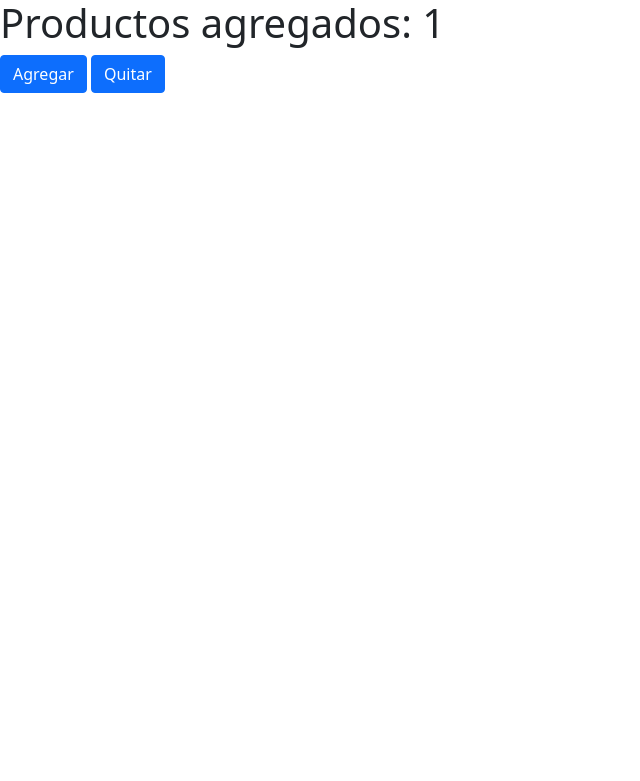
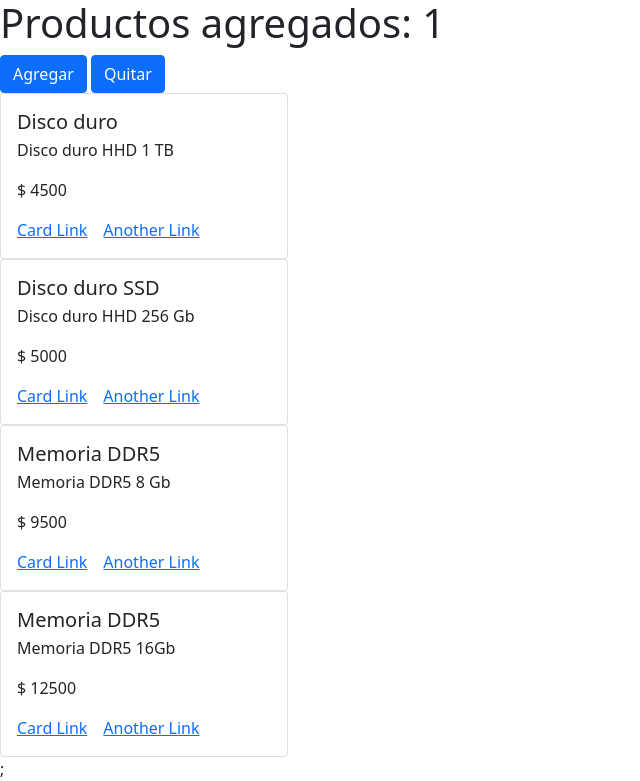
Before and after one commit to LJorsini/proyectoFinalReactJS, a React (Create React App) app: page / in a window 1280 px wide. Shown: the part 527-1308 px from the top of the page, without its empty margins (0-640 px from the left). Before the commit the page ends 800 px from the top, so only its background shows below. Built offline with nearby package versions, Linux system fonts and the light colour scheme.

Commit message:
entregable clase clase 6 - se agrego Item.js e ItemList.js

```diff
--- a/src/App.js
+++ b/src/App.js
@@ -3,18 +3,33 @@ import NavBar from './components/NavBar';
 import ItemListContainer from './components/ItemListContainer';
 import './components/NavBar'
 import ItemCount from './components/ItemCount';
-
-
-
+import Item from './components/Item';
+import { useEffect, useState } from 'react';
+import { getItems } from './ItemList';
 
 
 function App() {
+
+  const [items, setItems] = useState([]);
+
+  useEffect(() => {
+    getItems()
+      .then((resultado) => setItems(resultado))
+      .catch((error) => console.error(error));
+  }, []);
+
+
   return (
       <div>
         <div><NavBar /></div>
         <div><ItemListContainer/></div>
         <div><ItemCount/></div>
+        <div>
+        {items.map((articulos) =>
+             <Item key={articulos.id} articulo={articulos}/>
+          )};
         </div>
+      </div>
 
     );
 }
--- /dev/null
+++ b/src/ItemList.js
@@ -0,0 +1,39 @@
+import 'bootstrap/dist/css/bootstrap.min.css';
+
+
+export const ARTICULO = [
+    {
+      id:0,
+      nombre:"Disco duro",
+      descripcion:"Disco duro HHD 1 TB",
+      precio:4500
+    },
+
+    {
+      id:1,
+      nombre:"Disco duro SSD",
+      descripcion:"Disco duro HHD 256 Gb",
+      precio:5000
+    },
+
+    {
+      id:2,
+      nombre:"Memoria DDR5",
+      descripcion:"Memoria DDR5 8 Gb",
+      precio:9500
+    },
+
+    {
+      id:3,
+      nombre:"Memoria DDR5",
+      descripcion:"Memoria DDR5 16Gb",
+      precio:12500
+    },
+
+    ];
+
+    export function getItems () {
+        return new Promise ((resolve, reject) => {
+          setTimeout(() => resolve(ARTICULO), 2000);
+        });
+    };
--- /dev/null
+++ b/src/components/Item.js
@@ -0,0 +1,28 @@
+import 'bootstrap/dist/css/bootstrap.min.css';
+import Card from 'react-bootstrap/Card';
+
+
+const  Products = ({articulo}) => {
+
+     return (
+        <>
+        <Card style={{ width: '18rem' }}>
+            <Card.Body>
+                <Card.Title>{articulo.nombre}</Card.Title>
+                <Card.Subtitle className="mb-2 text-muted"></Card.Subtitle>
+                    <Card.Text>
+                        {articulo.descripcion}
+                    </Card.Text>
+                    <Card.Text>
+                       $ {articulo.precio}
+                    </Card.Text>
+                <Card.Link href="#">Card Link</Card.Link>
+                <Card.Link href="#">Another Link</Card.Link>
+            </Card.Body>
+        </Card>
+        </>
+     );
+
+};
+
+export default Products;
```
